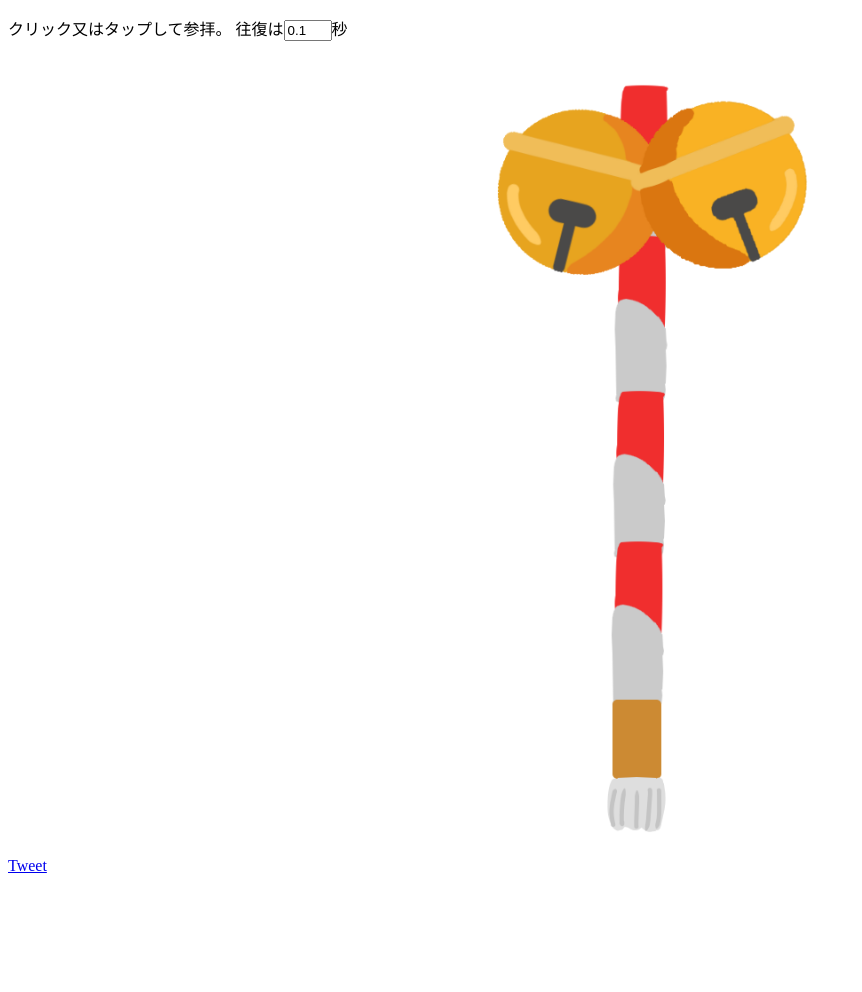
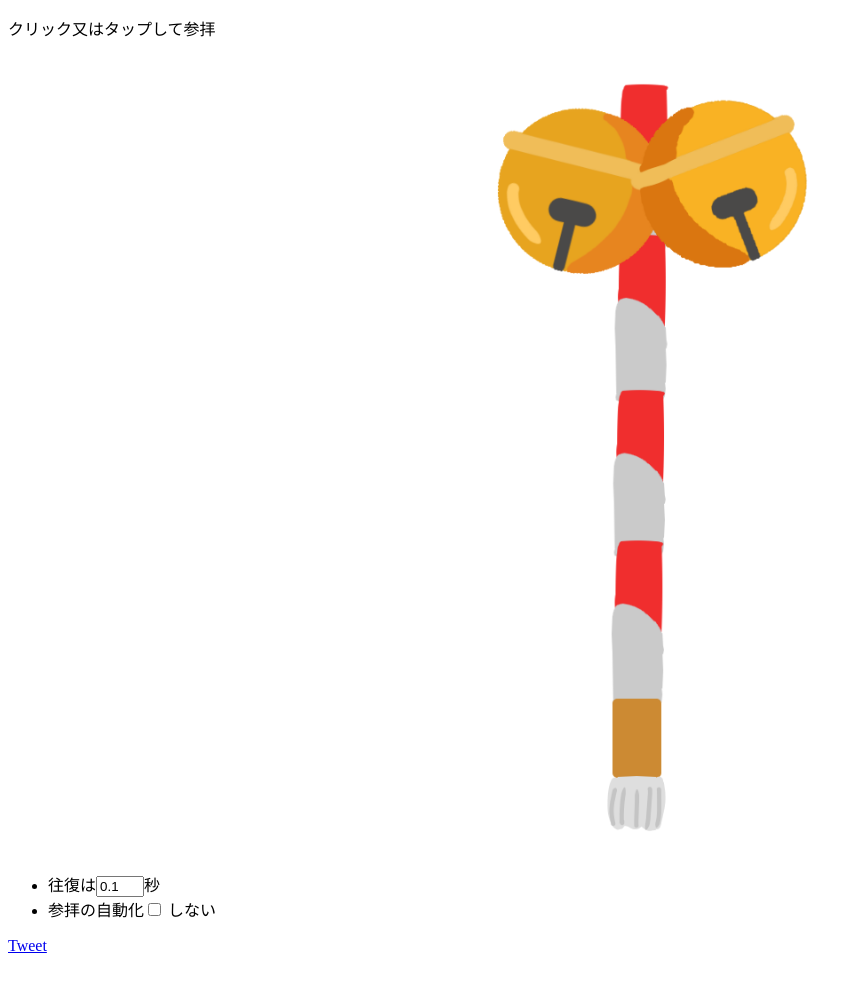
Before and after one commit to defaultcf/sanpai, a plain HTML site: page index.html in a window 1280 px wide. Shown: the whole page, without its empty margins (0-862 px from the left). Before the commit the page ends 883 px from the top, so only its background shows below. Drawn offline with nearby package versions, Linux system fonts and the light colour scheme.

Commit message:
参拝の自動化を果たした

```diff
--- a/index.html
+++ b/index.html
@@ -22,11 +22,15 @@
 </head>
 <body>
   <div id="app">
-    <p>
-      クリック又はタップして参拝。
-      往復は<input type="number" id="duration" v-model="duration" step="0.1">秒
-    </p>
-    <img src="./suzu.png" id="suzu" ontouchstart="" v-bind:style="{ animationDuration: duration + 's' }">
+    <p>クリック又はタップして参拝</p>
+    <img src="./suzu.png" id="suzu" ontouchstart="" v-bind:style="{ animationDuration: duration + 's', animationIterationCount: is_auto ? 'infinite' : '' }">
+    <ul>
+      <li>往復は<input type="number" id="duration" v-model="duration" step="0.1">秒</li>
+      <li>
+        参拝の自動化<input type="checkbox" id="is_auto" v-model="is_auto">
+        <label for="is_auto">{{ is_auto ? "する" : "しない" }}</label>
+      </li>
+    </ul>
   </div>
   <a class="twitter-share-button" href="https://twitter.com/intent/tweet?text=%E3%83%90%E3%83%BC%E3%83%81%E3%83%A3%E3%83%AB%E5%8F%82%E6%8B%9D%E3%81%97%E3%81%A6%E3%81%BF%E3%81%9F">Tweet</a>
 
@@ -35,6 +39,7 @@
     el: "#app",
     data: {
       duration: 0.1,
+      is_auto: false,
     },
   });
   </script>
--- a/style.css
+++ b/style.css
@@ -1,3 +1,7 @@
+body {
+  padding-bottom: 30px;
+}
+
 #duration {
   width: 3em;
 }
@@ -8,11 +12,12 @@
   margin-right: auto;
   max-width: 100%;
   max-height: 100vh;
+  transform-origin: 50% 10px;
+  animation: yureru;
 }
 
 #suzu:active {
-  animation: yureru .1s infinite;
-  transform-origin: 50% 10px;
+  animation-iteration-count: infinite;
 }
 
 @keyframes yureru {
```
